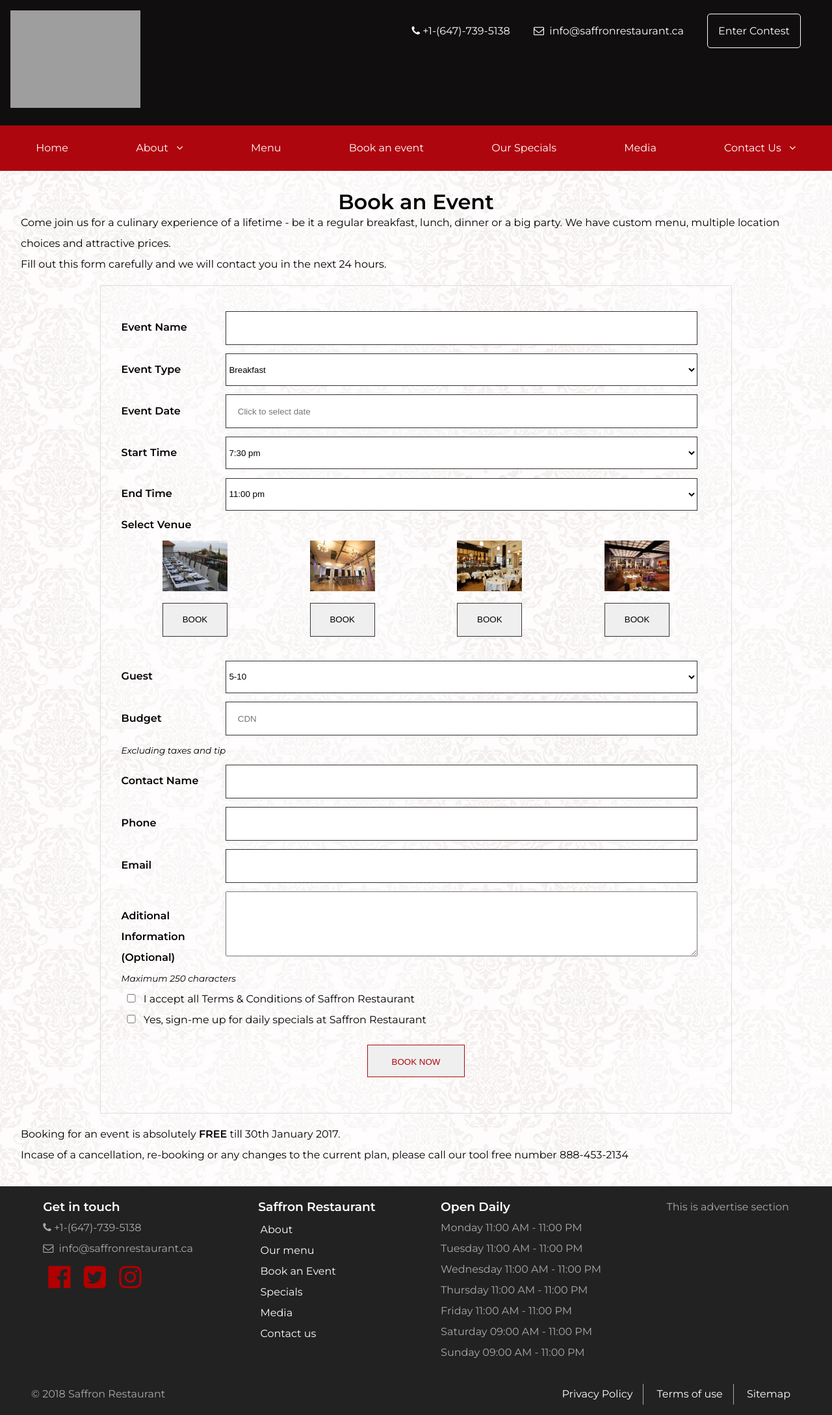
After one commit to kendy92/restaurant_project, a PHP site: page /booking.html in a window 1280 px wide. The commit adds this page. Shown: the whole page at 65% size. Run offline with PHP 8.4, Linux system fonts and the light colour scheme; some libraries are stand-ins or nearby versions; grey boxes are pictures that could not be loaded.

Commit message:
Add booking page

```diff
--- /dev/null
+++ b/booking.html
@@ -0,0 +1,284 @@
+<!doctype html>
+<html lang="en">
+<head>
+    <meta charset="utf-8">
+    <meta name="viewport" content="width=device-width, initial-scale=1">
+    <title>Booking - Saffron Restaurant</title>
+    <link rel="stylesheet" type="text/css" href="https://maxcdn.bootstrapcdn.com/font-awesome/4.7.0/css/font-awesome.min.css">
+    <link href="https://fonts.googleapis.com/css?family=Montserrat:300,300i,400,400i,500,500i,600,600i" rel="stylesheet">
+    <link rel="stylesheet" href="https://code.jquery.com/ui/1.12.1/themes/base/jquery-ui.css">
+    <link rel="stylesheet" type="text/css" href="style.css?v=1.0">
+    <link rel="stylesheet" type="text/css" href="tablet-style.css">
+    <link rel="stylesheet" type="text/css" href="mobile-style.css">
+    <script src="https://ajax.googleapis.com/ajax/libs/jquery/3.2.1/jquery.min.js"></script>
+    <script src="https://cdn.jsdelivr.net/jquery.validation/1.15.1/jquery.validate.min.js"></script>
+    <script src="https://code.jquery.com/ui/1.12.1/jquery-ui.js"></script>
+    <script type="text/javascript" src="script.js?v=1.0"></script>
+</head>
+<body>
+    <header id="header">
+        <div class="flex-container">
+            <div class="logo">
+            <a href="index.html"><img src="images/restaurant-logo.png" alt="This is the logo of website" title="The Restaurant logo"></a>
+            </div>
+            <div class="toggleBtn">MENU</div>
+            <div class="contact-top">
+                <ul>
+                    <li><i class="fa fa-phone" aria-hidden="true"></i>&nbsp;<a href="tel:+310701234567">+1-(647)-739-5138</a></li>
+                    <li><i class="fa fa-envelope-o" aria-hidden="true"></i> &nbsp;<a href="mailto:info@therestaurant.com">info@saffronrestaurant.ca</a></li>
+                    <li><a href="snake-game/index.html" class="btn-contest">Enter Contest</a></li>
+                </ul>
+            </div>
+        </div>
+        <nav>
+            <ul class="top-menu">
+                <li><a href="index.html">Home</a></li>
+                <li><a href="#">About &nbsp; <i class="fa fa-angle-down" aria-hidden="true"></i></a>
+                    <ul class="child-menu">
+                        <li><a href="our-story.html">Our Story</a></li>
+                        <li><a href="core-team.html">Core Team</a></li>
+                    </ul>
+                </li>
+                <li><a href="menu.html">Menu</a></li>
+                <li><a href="booking.html">Book an event</a></li>
+                <li><a href="our-special.html">Our Specials</a></li>
+                <li><a href="media.html">Media</a></li>
+                <li><a href="#">Contact Us &nbsp; <i class="fa fa-angle-down" aria-hidden="true"></i></a>
+                    <ul class="child-menu">
+                        <li><a href="inquiry.html">Inquiry</a></li>
+                        <li><a href="location.html">Locations</a></li>
+                        <li><a href="careers.html">Careers</a></li>
+                    </ul>
+                </li>
+                <li class="contest-sm-btn"><a href="/snake-game">Enter Contest</a></li>
+            </ul>
+        </nav>
+    </header>
+    <main>
+        <div class="booking-content">
+        <h1>Book an Event</h1>
+        <p>Come join us for a culinary experience of a lifetime - be it a regular breakfast, lunch, dinner or a big party. We have custom menu, multiple location choices and attractive prices.</p>
+        <p>Fill out this form carefully and we will contact you in the next 24 hours.</p>
+        <form id="booking-frm" name="booking-frm" action="#" method="post">
+            <div>
+                <label for="eventname">Event Name</label>
+                <input type="text" id="eventname" name="eventname" required>
+            </div>
+            <div>
+                <label for="eventtype">Event Type</label>
+                <select id="eventtype" name="eventtype" required>
+                    <option value="Breakfast">Breakfast</option>
+                    <option value="Luch">Luch</option>
+                    <option value="Dinner">Dinner</option>
+                    <option value="Brunch">Brunch</option>
+                    <option value="Bachelorette">Bachelorette</option>
+                    <option value="Birthday">Birthday</option>
+                    <option value="Graduation">Graduation</option>
+                    <option value="Marketing">Marketing</option>
+                    <option value="Promotion">Promotion</option>
+                    <option value="Photoshoot">Photoshoot</option>
+                    <option value="Anniversary">Anniversary</option>
+                    <option value="Surprise">Surprise</option>
+                </select>
+            </div>
+            <div>
+                <label for="eventdate">Event Date</label>
+                <input type="text" id="eventdate" name="eventdate" placeholder="Click to select date" required>
+            </div>
+            <div>
+                <label for="starttime">Start Time</label>
+                <select id="starttime" name="starttime" required>
+                        <option value="8:00" >8:00 am</option>
+                            <option value="8:30" >8:30 am</option>
+                            <option value="9:00" >9:00 am</option>
+                            <option value="9:30" >9:30 am</option>
+                            <option value="10:00" >10:00 am</option>
+                            <option value="10:30" >10:30 am</option>
+                            <option value="11:00" >11:00 am</option>
+                            <option value="11:30" >11:30 am</option>
+                            <option value="12:00" >12:00 pm</option>
+                            <option value="12:30" >12:30 pm</option>
+                            <option value="13:00" >1:00 pm</option>
+                            <option value="13:30" >1:30 pm</option>
+                            <option value="14:00" >2:00 pm</option>
+                            <option value="14:30" >2:30 pm</option>
+                            <option value="15:00" >3:00 pm</option>
+                            <option value="15:30" >3:30 pm</option>
+                            <option value="16:00" >4:00 pm</option>
+                            <option value="16:30" >4:30 pm</option>
+                            <option value="17:00" >5:00 pm</option>
+                            <option value="17:30" >5:30 pm</option>
+                            <option value="18:00" >6:00 pm</option>
+                            <option value="18:30" >6:30 pm</option>
+                            <option value="19:00" >7:00 pm</option>
+                            <option value="19:30" selected="selected">7:30 pm</option>
+                            <option value="20:00" >8:00 pm</option>
+                            <option value="20:30" >8:30 pm</option>
+                            <option value="21:00" >9:00 pm</option>
+                            <option value="21:30" >9:30 pm</option>
+                            <option value="22:00" >10:00 pm</option>
+                            <option value="22:30" >10:30 pm</option>
+                            <option value="23:00" >11:00 pm</option>
+                            <option value="23:30" >11:30 pm</option>
+                </select>
+            </div>
+            <div>
+                <label for="endtime">End Time</label>
+                <select id="endtime" name="endtime" required>
+                            <option value="8:00" >8:00 am</option>
+                            <option value="8:30" >8:30 am</option>
+                            <option value="9:00" >9:00 am</option>
+                            <option value="9:30" >9:30 am</option>
+                            <option value="10:00" >10:00 am</option>
+                            <option value="10:30" >10:30 am</option>
+                            <option value="11:00" >11:00 am</option>
+                            <option value="11:30" >11:30 am</option>
+                            <option value="12:00" >12:00 pm</option>
+                            <option value="12:30" >12:30 pm</option>
+                            <option value="13:00" >1:00 pm</option>
+                            <option value="13:30" >1:30 pm</option>
+                            <option value="14:00" >2:00 pm</option>
+                            <option value="14:30" >2:30 pm</option>
+                            <option value="15:00" >3:00 pm</option>
+                            <option value="15:30" >3:30 pm</option>
+                            <option value="16:00" >4:00 pm</option>
+                            <option value="16:30" >4:30 pm</option>
+                            <option value="17:00" >5:00 pm</option>
+                            <option value="17:30" >5:30 pm</option>
+                            <option value="18:00" >6:00 pm</option>
+                            <option value="18:30" >6:30 pm</option>
+                            <option value="19:00" >7:00 pm</option>
+                            <option value="19:30" >7:30 pm</option>
+                            <option value="20:00" >8:00 pm</option>
+                            <option value="20:30" >8:30 pm</option>
+                            <option value="21:00" >9:00 pm</option>
+                            <option value="21:30" >9:30 pm</option>
+                            <option value="22:00" >10:00 pm</option>
+                            <option value="22:30" >10:30 pm</option>
+                            <option value="23:00" selected="selected">11:00 pm</option>
+                            <option value="23:30" >11:30 pm</option>
+                </select>
+            </div>
+            <div>
+                <label for="venue">Select Venue</label>
+                <ul id="venue">
+                    <li><img src="images/open-terrace-venue.jpg" alt="Open terrace venue">
+                    <input type="button" data="Open Terrace" id="bookbtn" value="BOOK"></li>
+                    <li><img src="images/first-floor-venue.jpg" alt="First floor venue">
+                    <input type="button" data="First floor" id="bookbtn" value="BOOK"></li>
+                    <li><img src="images/ground-floor-restaurant.jpg" alt="Ground floor venue">
+                    <input type="button" data="Ground floor" id="bookbtn" value="BOOK"></li>
+                    <li><img src="images/second-floor-venue.JPG" alt="Second floor venue">
+                    <input type="button" data="Second floor" id="bookbtn" value="BOOK"></li>
+                </ul>
+                <div id="selected-venue"></div>
+            </div>
+            <div>
+                <label for="guest">Guest</label>
+                <select id="guest" name="guest" required>
+                    <option value="5-10">5-10</option>
+                    <option value="10-15">10-15</option>
+                    <option value="15-20">15-20</option>
+                    <option value="20-25">20-25</option>
+                    <option value="25-30">25-30</option>
+                    <option value="30-35">30-35</option>
+                    <option value="35-40">35-40</option>
+                    <option value="40-45">40-45</option>
+                    <option value="45-50">45-50</option>
+                    <option value="50+">50+</option>
+                </select>
+            </div>
+            <div>
+                <label for="budget">Budget</label>
+                <input type="number" id="budget" name="budget" placeholder="CDN" required>
+                <p>Excluding taxes and tip</p>
+            </div>
+            <div>
+                <label for="contactname">Contact Name</label>
+                <input type="text" id="contactname" name="contactname" required>
+            </div>
+            <div>
+                <label for="phone">Phone</label>
+                <input type="text" id="phone" name="phone" required>
+            </div>
+            <div>
+                <label for="email">Email</label>
+                <input type="email" id="email" name="email" required>
+            </div>
+            <div>
+                <label for="addinfo">Aditional Information (Optional)</label>
+                <textarea id="addinfo" name="addinfo"></textarea>
+                <p>Maximum 250 characters</p>
+            </div>
+            <div>
+                <input type="checkbox" id="checkbox1"> I accept all Terms & Conditions of Saffron Restaurant
+            </div>
+            <div>
+                <input type="checkbox" id="checkbox2"> Yes, sign-me up for daily specials at Saffron Restaurant
+            </div>
+            <div>
+            <input type="submit" id="btnsubmit" name="btnsubmit" value="BOOK NOW">
+            </div>
+        </form>
+            <p>Booking for an event is absolutely <strong>FREE</strong> till 30th January 2017.</p>
+            <p>Incase of a cancellation, re-booking or any changes to the current plan, please call our tool free number 888-453-2134</p>
+    </div>
+
+    </main>
+
+    <footer id="footer">
+        <div class="row flex-container">
+            <div class="col-3">
+                <h3>Get in touch</h3>
+                <p><i class="fa fa-phone" aria-hidden="true"></i>&nbsp;+1-(647)-739-5138</p>
+                <p><i class="fa fa-envelope-o" aria-hidden="true"></i> &nbsp;info@saffronrestaurant.ca</p>
+                <div>
+                    <ul class="social-link">
+                        <li><a href=""><i class="fa fa-facebook-official" aria-hidden="true"></i></a></li>
+                        <li><a href=""><i class="fa fa-twitter-square" aria-hidden="true"></i></a></li>
+                        <li><a href=""><i class="fa fa-instagram" aria-hidden="true"></i></a></li>
+                    </ul>
+                </div>
+            </div>
+            <div class="col-3">
+                <h3>Saffron Restaurant</h3>
+                <ul class="bottom-menu">
+                    <li><a href="about-us.html">About</a></li>
+                    <li><a href="menu.html">Our menu</a></li>
+                    <li><a href="booking.html">Book an Event</a></li>
+                    <li><a href="our-special.html">Specials</a></li>
+                    <li><a href="media.html">Media</a></li>
+                    <li><a href="contact-us.html">Contact us</a></li>
+                </ul>
+            </div>
+            <div class="col-3">
+                <h3>Open Daily</h3>
+                <ul>
+                    <li>Monday 11:00 AM - 11:00 PM</li>
+                    <li>Tuesday 11:00 AM - 11:00 PM</li>
+                    <li>Wednesday 11:00 AM - 11:00 PM</li>
+                    <li>Thursday 11:00 AM - 11:00 PM</li>
+                    <li>Friday 11:00 AM - 11:00 PM</li>
+                    <li>Saturday 09:00 AM - 11:00 PM</li>
+                    <li>Sunday 09:00 AM - 11:00 PM</li>
+                </ul>
+            </div>
+            <div class="col-3">
+                <p>This is advertise section</p>
+            </div>
+        </div>
+        <div class="row flex-container">
+            <div class="col-8">
+                <p>&copy; 2018 Saffron Restaurant</p>
+            </div>
+            <div class="col-4">
+                <ul>
+                    <li><a href="policy.html">Privacy Policy</a></li>
+                    <li><a href="terms.html">Terms of use</a></li>
+                    <li><a href="sitemap.html">Sitemap</a></li>
+                </ul>
+            </div>
+        </div>
+    </footer>
+</body>
+</html>
--- a/giftcard.html
+++ b/giftcard.html
@@ -3,7 +3,7 @@
 <head>
     <meta charset="utf-8">
     <meta name="viewport" content="width=device-width, initial-scale=1">
-    <title>Saffron Restaurant</title>
+    <title>Gift card - Saffron Restaurant</title>
     <link rel="stylesheet" type="text/css" href="https://maxcdn.bootstrapcdn.com/font-awesome/4.7.0/css/font-awesome.min.css">
     <link href="https://fonts.googleapis.com/css?family=Montserrat:300,300i,400,400i,500,500i,600,600i" rel="stylesheet">
     <link rel="stylesheet" href="https://code.jquery.com/ui/1.12.1/themes/base/jquery-ui.css">
@@ -11,6 +11,7 @@
     <link rel="stylesheet" type="text/css" href="tablet-style.css">
     <link rel="stylesheet" type="text/css" href="mobile-style.css">
     <script src="https://ajax.googleapis.com/ajax/libs/jquery/3.2.1/jquery.min.js"></script>
+    <script src="https://cdn.jsdelivr.net/jquery.validation/1.15.1/jquery.validate.min.js"></script>
     <script src="https://code.jquery.com/ui/1.12.1/jquery-ui.js"></script>
     <script type="text/javascript" src="script.js?v=1.0"></script>
 </head>
--- a/index.html
+++ b/index.html
@@ -11,6 +11,7 @@
     <link rel="stylesheet" type="text/css" href="tablet-style.css">
     <link rel="stylesheet" type="text/css" href="mobile-style.css">
     <script src="https://ajax.googleapis.com/ajax/libs/jquery/3.2.1/jquery.min.js"></script>
+    <script src="https://cdn.jsdelivr.net/jquery.validation/1.15.1/jquery.validate.min.js"></script>
     <script src="https://code.jquery.com/ui/1.12.1/jquery-ui.js"></script>
     <script type="text/javascript" src="script.js?v=1.0"></script>
 </head>
@@ -145,7 +146,8 @@
         <div class="contact-us flex-container">
             <div class="feed-back">
                 <h2>People are loving us...</h2>
-                <div class="customer-1 flex-container">
+                <marquee direction="down" onmouseover="this.stop();" onmouseout="this.start();">
+                    <div class="customer-1 flex-container">
                     <div class="thumb">
                         <img src="images/Icons8_flat_businessman.png">
                         <div class="rating">
@@ -193,6 +195,8 @@
                         <strong><em>Glovanni Rocca, Bon Appétit</em></strong>
                     </div>
                 </div>
+
+                </marquee>
             </div>
             <div class="reservation-form">
                 <h3>Make a reservation</h3>
--- a/style.css
+++ b/style.css
@@ -215,7 +215,6 @@ ul.top-menu li>ul>li>a:hover{
 
 .food-list{
     width:100%;
-    padding:2em;
     text-align:center;
 }
 
@@ -529,3 +528,109 @@ ul.top-menu li>ul>li>a:hover{
     border:1px solid #AE060E;
     color:#AE060E;
 }
+
+
+/* BOOKING PAGE */
+.booking-content{
+    padding:2em;
+    color:#000;
+}
+
+.booking-content h1{
+    text-align: center;
+}
+
+#booking-frm{
+    margin: 1em auto;
+    width: 80%;
+    border: 1px solid #dedede;
+    padding: 2em;
+}
+
+#booking-frm label{
+    font-weight: bold;
+    display: inline-block;
+    width: 150px;
+}
+
+#booking-frm input, #booking-frm select,#booking-frm textarea{
+    margin: .5em .5em;
+    width:80%;
+}
+
+#booking-frm #bookbtn{
+    width:100px;
+}
+
+#booking-frm input{
+    padding: 1.3em;
+    border: 1px solid #333;
+}
+
+#booking-frm select{
+    border: 1px solid #333;
+    background-color: #fff;
+    display: inline-block;
+    height: 50px;
+}
+
+#booking-frm textarea{
+    height:100px;
+}
+
+#booking-frm p{
+    font-style:italic;
+    font-size: .85rem;
+}
+
+#booking-frm ul{
+    display:flex;
+    justify-content: space-around;
+    text-align: center;
+}
+
+#booking-frm ul li{
+    flex:1 1 auto;
+    padding:.5em;
+    cursor: pointer;
+}
+
+#booking-frm ul li img{
+    width:100px;
+    height:78px;
+}
+
+#booking-frm input[type="checkbox"]{
+    margin:0;
+    padding:0;
+    width:30px;
+}
+
+#booking-frm #btnsubmit{
+    border:1px solid #AE060E;
+    color:#AE060E;
+    transition:all .5s ease;
+    cursor: pointer;
+    text-transform: uppercase;
+    width:150px;
+    height:50px;
+}
+
+#booking-frm #btnsubmit:hover{
+    background-color:#AE060E;
+    color:#fff;
+}
+
+#booking-frm div:last-child{
+    text-align: center;
+    margin: 1em 0;
+}
+
+.full-size-img{
+    position: fixed;
+    top: 0;
+    left: 0;
+    right:0;
+    width: 100% !important;
+    height: 80% !important;
+}
```
Also changed, not shown: script.js (+81 -1 lines), images/first-floor-venue.jpg (added), images/ground-floor-restaurant.jpg (added), images/open-terrace-venue.jpg (added), images/second-floor-venue.JPG (added).
